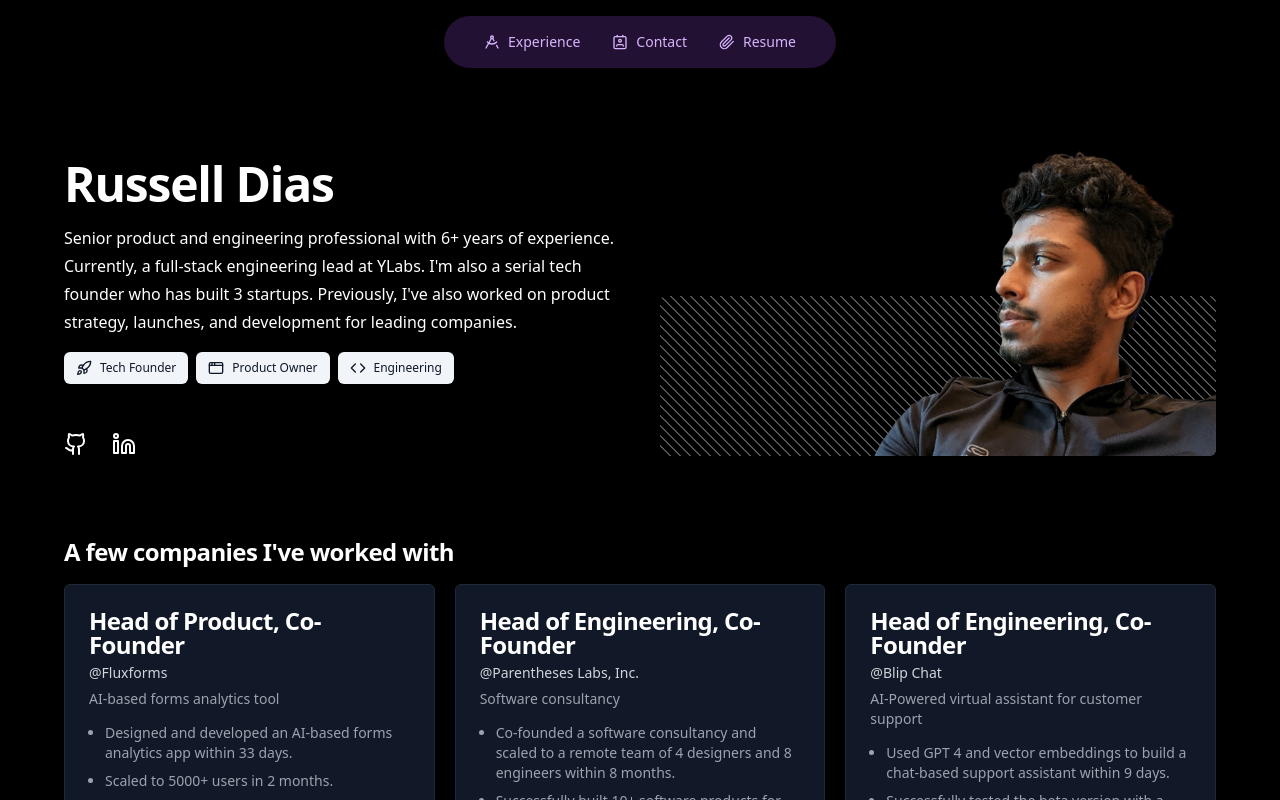
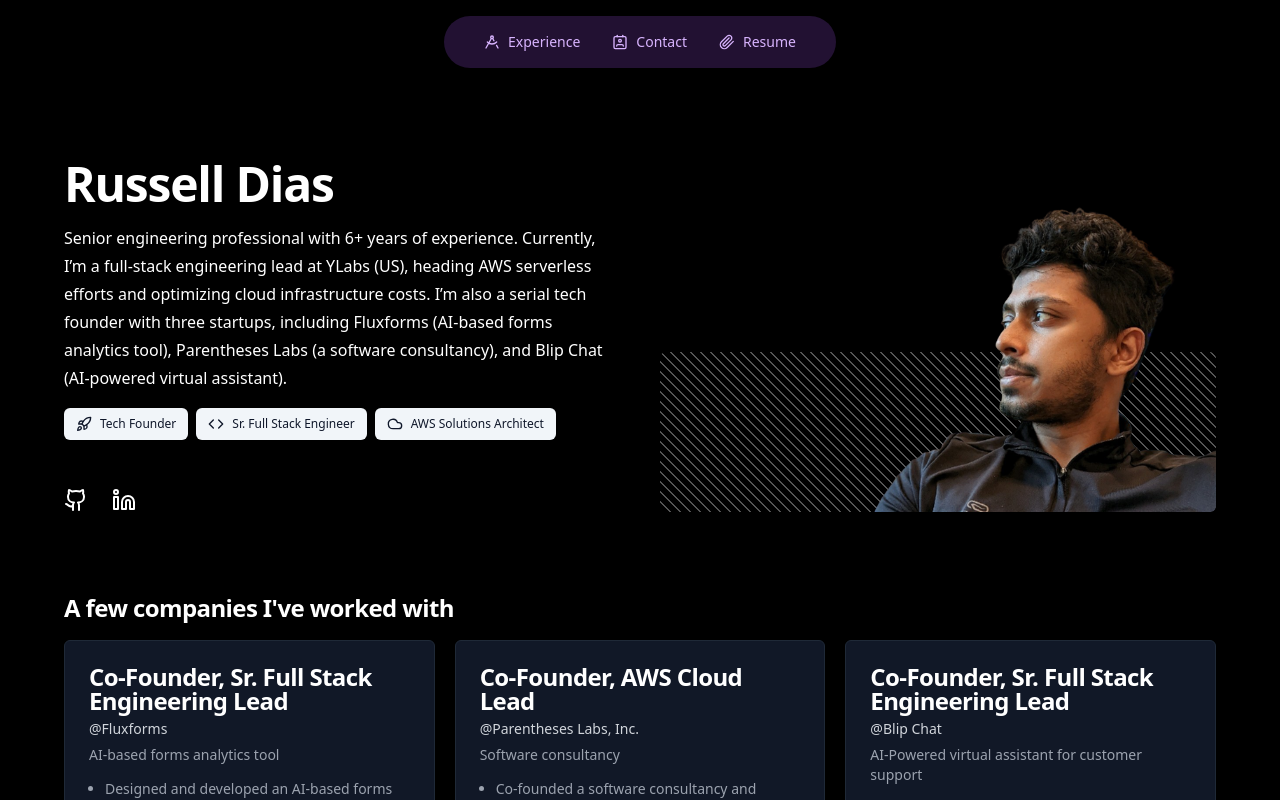
Before and after one commit to russdias/russdias, a Next.js app: page / in a window 1280 px wide. Shown: the top 800 px of the page. Built offline with nearby package versions, Linux system fonts and the light colour scheme; no server answers.

Commit message:
Update job roles and descriptions
Signed-off-by: Russell Dias <russell.dias98@gmail.com>

```diff
--- a/src/modules/Experience/content.tsx
+++ b/src/modules/Experience/content.tsx
@@ -2,7 +2,7 @@
   header: "A few companies I've worked with",
   jobs: [
     {
-      role: 'Head of Product, Co-Founder',
+      role: 'Co-Founder, Sr. Full Stack Engineering Lead',
       company: 'Fluxforms',
       description: 'AI-based forms analytics tool',
       points: [
@@ -16,7 +16,7 @@
       linkTo: 'https://fluxforms.xyz',
     },
     {
-      role: 'Head of Engineering, Co-Founder',
+      role: 'Co-Founder, AWS Cloud Lead',
       company: 'Parentheses Labs, Inc.',
       description: 'Software consultancy',
       points: [
@@ -29,7 +29,7 @@
       linkTo: 'https://www.linkedin.com/company/parentheses-labs',
     },
     {
-      role: 'Head of Engineering, Co-Founder',
+      role: 'Co-Founder, Sr. Full Stack Engineering Lead',
       company: 'Blip Chat',
       description: 'AI-Powered virtual assistant for customer support',
       points: [
@@ -41,7 +41,7 @@
       linkTo: 'https://www.linkedin.com/company/parentheses-labs',
     },
     {
-      role: 'Full-Stack Engineering Lead',
+      role: 'Senior Full Stack Engineering Lead & AWS Cloud Lead',
       company: 'Cyberrwanda',
       description: 'A digital platform for sex education',
       points: [
--- a/src/modules/Intro/content.tsx
+++ b/src/modules/Intro/content.tsx
@@ -1,21 +1,21 @@
-import { AppWindow, Code, Github, Linkedin, Rocket } from 'lucide-react';
+import { AppWindow, Cloud, Code, Github, Linkedin, Rocket } from 'lucide-react';
 
 const content = {
   header: 'Russell Dias',
   description:
-    "Senior product and engineering professional with 6+ years of experience. Currently, a full-stack engineering lead at YLabs. I'm also a serial tech founder who has built 3 startups. Previously, I've also worked on product strategy, launches, and development for leading companies.",
+    'Senior engineering professional with 6+ years of experience. Currently, I’m a full-stack engineering lead at YLabs (US), heading AWS serverless efforts and optimizing cloud infrastructure costs. I’m also a serial tech founder with three startups, including Fluxforms (AI-based forms analytics tool), Parentheses Labs (a software consultancy), and Blip Chat (AI-powered virtual assistant).',
   roles: [
     {
       title: 'Tech Founder',
       icon: <Rocket className="mr-2 h-4 w-4" />,
     },
     {
-      title: 'Product Owner',
-      icon: <AppWindow className="mr-2 h-4 w-4" />,
+      title: 'Sr. Full Stack Engineer',
+      icon: <Code className="mr-2 h-4 w-4" />,
     },
     {
-      title: 'Engineering',
-      icon: <Code className="mr-2 h-4 w-4" />,
+      title: 'AWS Solutions Architect',
+      icon: <Cloud className="mr-2 h-4 w-4" />,
     },
   ],
   socials: [
```
Also changed, not shown: 1 other file (tests, documents, lock files or other folders).
